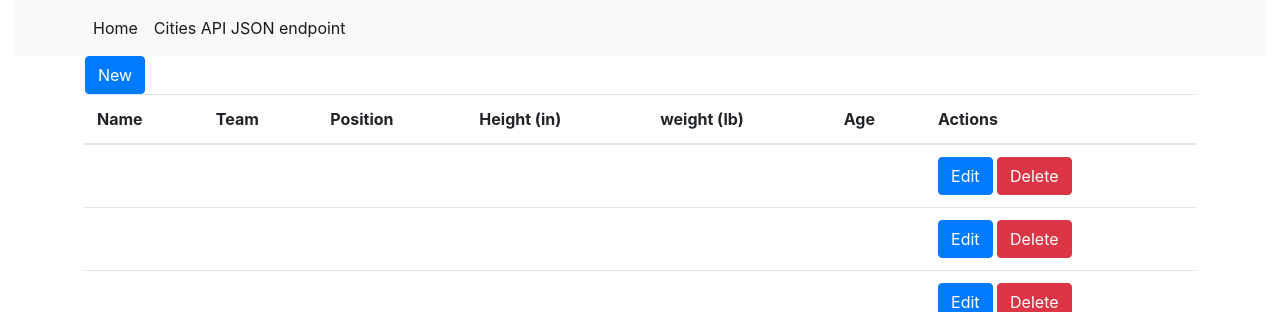
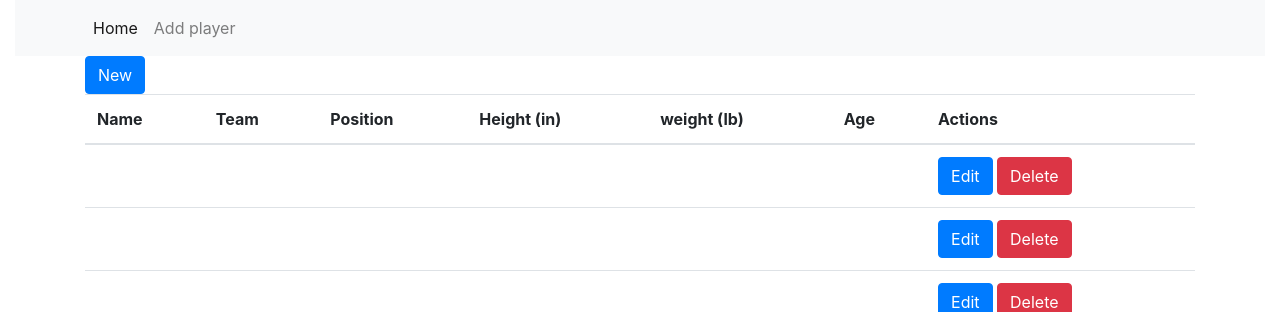
Before and after one commit to karthik892/is601-WebApplicationHomeworkPart3, a Flask app: page / in a window 1280 px wide. Shown: the top 312 px of the page. Run offline with Flask 2, Linux system fonts and the light colour scheme; data comes from the database, SQL or seed files in the repository; some libraries are stand-ins or nearby versions.

Commit message:
Changed API Link to 'add' link

```diff
--- a/app/templates/layout.html
+++ b/app/templates/layout.html
@@ -21,8 +21,8 @@
           <li class="nav-item active">
             <a class="nav-link" href="/#">Home <span class="sr-only">(current)</span></a>
           </li>
-          <li class="nav-item active">
-            <a class="nav-link" href="api/cities">Cities API JSON endpoint <span class="sr-only">(current)</span></a>
+          <li class="nav-item">
+            <a class="nav-link" href="/add"> Add player</a>
           </li>
         </ul>
       </div>
```
